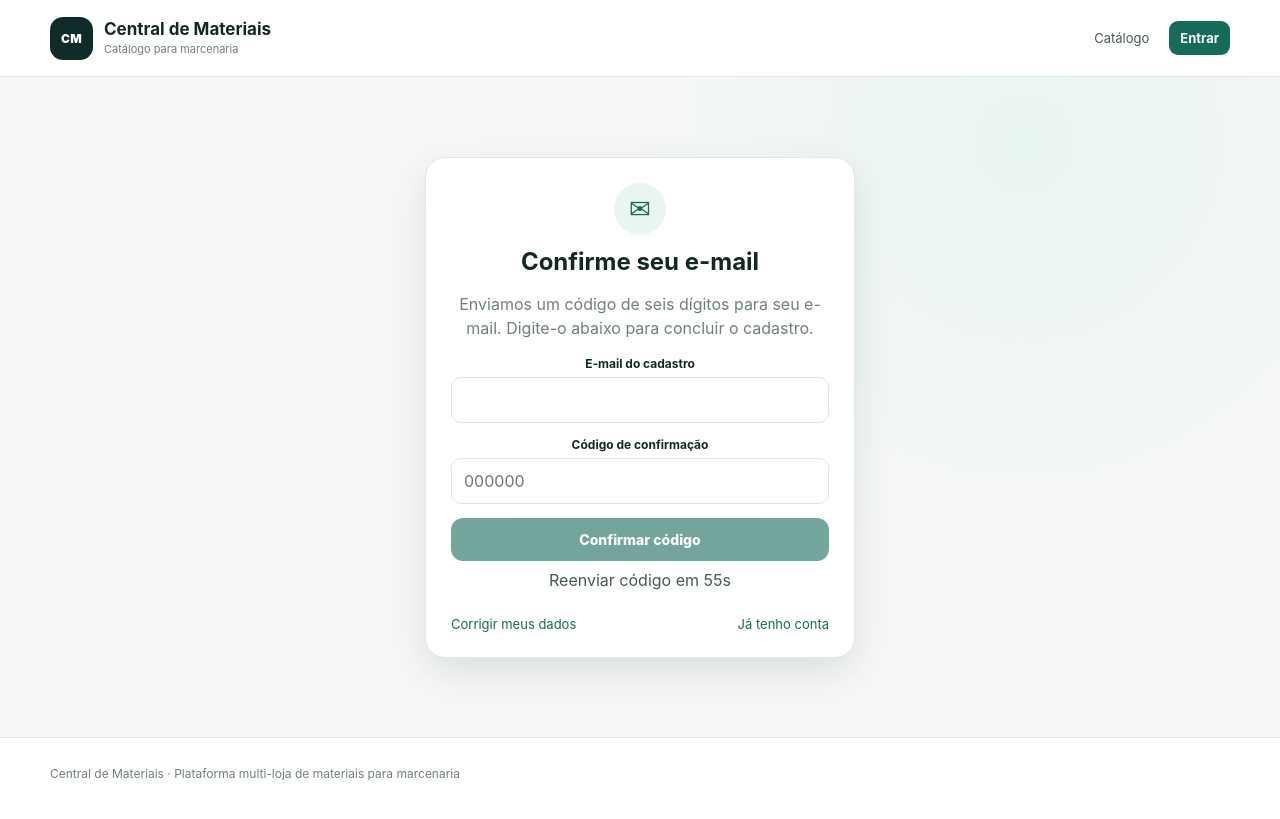
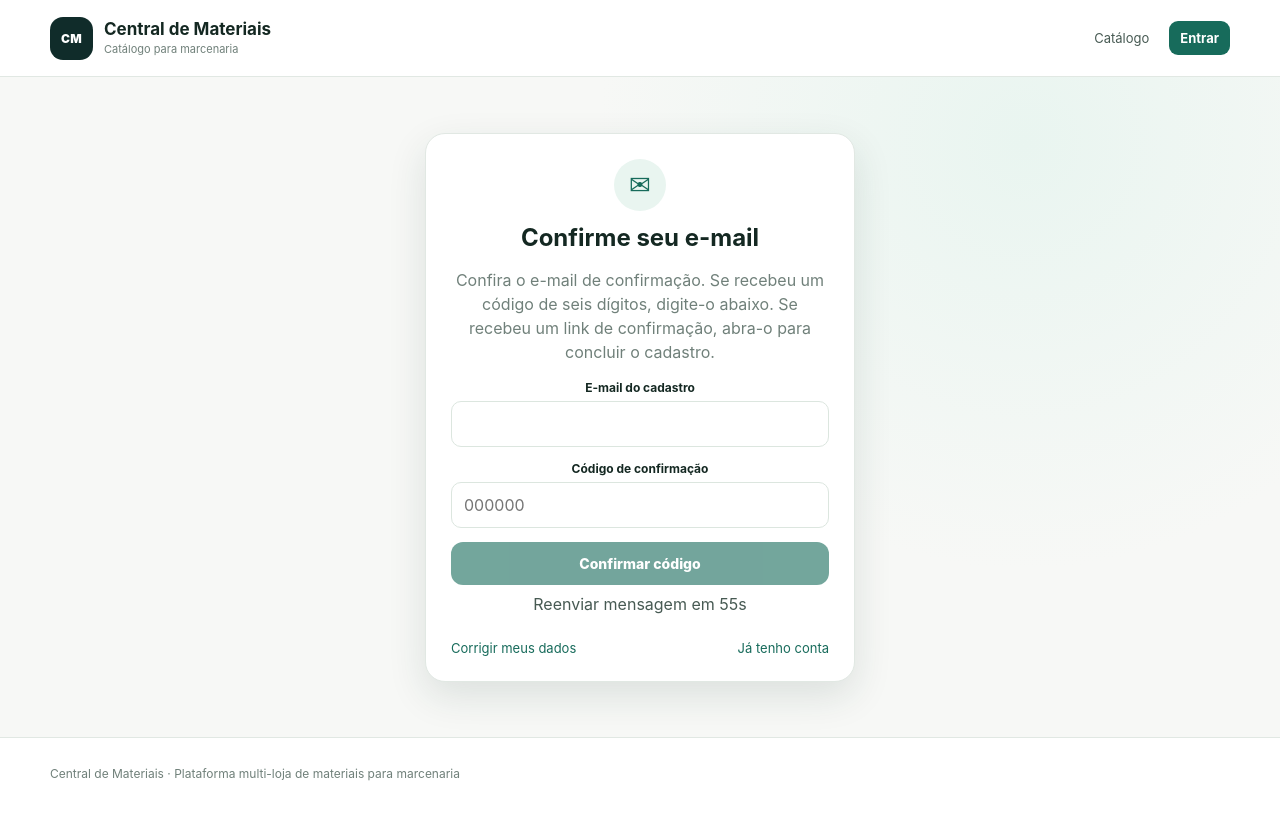
Before and after one commit to jhownzitoll/central-de-materiais, a React (Vite) app: page /confirmar-email in a window 1280 px wide. Built offline with nearby package versions, Linux system fonts and the light colour scheme; no server answers.

Commit message:
fix(auth): retain confirmation-link fallback until custom SMTP OTP template is enabled

```diff
--- a/src/pages/ConfirmEmailPage.tsx
+++ b/src/pages/ConfirmEmailPage.tsx
@@ -61,7 +61,7 @@ export function ConfirmEmailPage() {
     try { sessionStorage.setItem(PENDING_EMAIL_KEY, normalized) } catch {}
     setSeconds(60)
     setCode('')
-    setMessage('Se o cadastro estiver pendente, um novo código será enviado ao e-mail informado.')
+    setMessage('Se o cadastro estiver pendente, uma nova mensagem de confirmação será enviada ao e-mail informado.')
   }
 
   if (loading) return <div className="page-state">Verificando cadastro…</div>
@@ -78,7 +78,7 @@ export function ConfirmEmailPage() {
     <section className="auth-card center">
       <div className="success-icon" aria-hidden="true">✉</div>
       <h1>Confirme seu e-mail</h1>
-      <p>Enviamos um código de seis dígitos para seu e-mail. Digite-o abaixo para concluir o cadastro.</p>
+      <p>Confira o e-mail de confirmação. Se recebeu um código de seis dígitos, digite-o abaixo. Se recebeu um link de confirmação, abra-o para concluir o cadastro.</p>
       <form onSubmit={verify} className="verification-form">
         <label className="form-field">
           <span>E-mail do cadastro</span>
@@ -106,7 +106,7 @@ export function ConfirmEmailPage() {
         </button>
       </form>
       <button type="button" className="link-button verification-resend" disabled={resending || seconds > 0} onClick={() => void resend()}>
-        {resending ? 'Enviando…' : seconds > 0 ? `Reenviar código em ${seconds}s` : 'Reenviar código'}
+        {resending ? 'Enviando…' : seconds > 0 ? `Reenviar mensagem em ${seconds}s` : 'Reenviar confirmação'}
       </button>
       <div className="auth-links">
         <Link to="/cadastro">Corrigir meus dados</Link>
```
